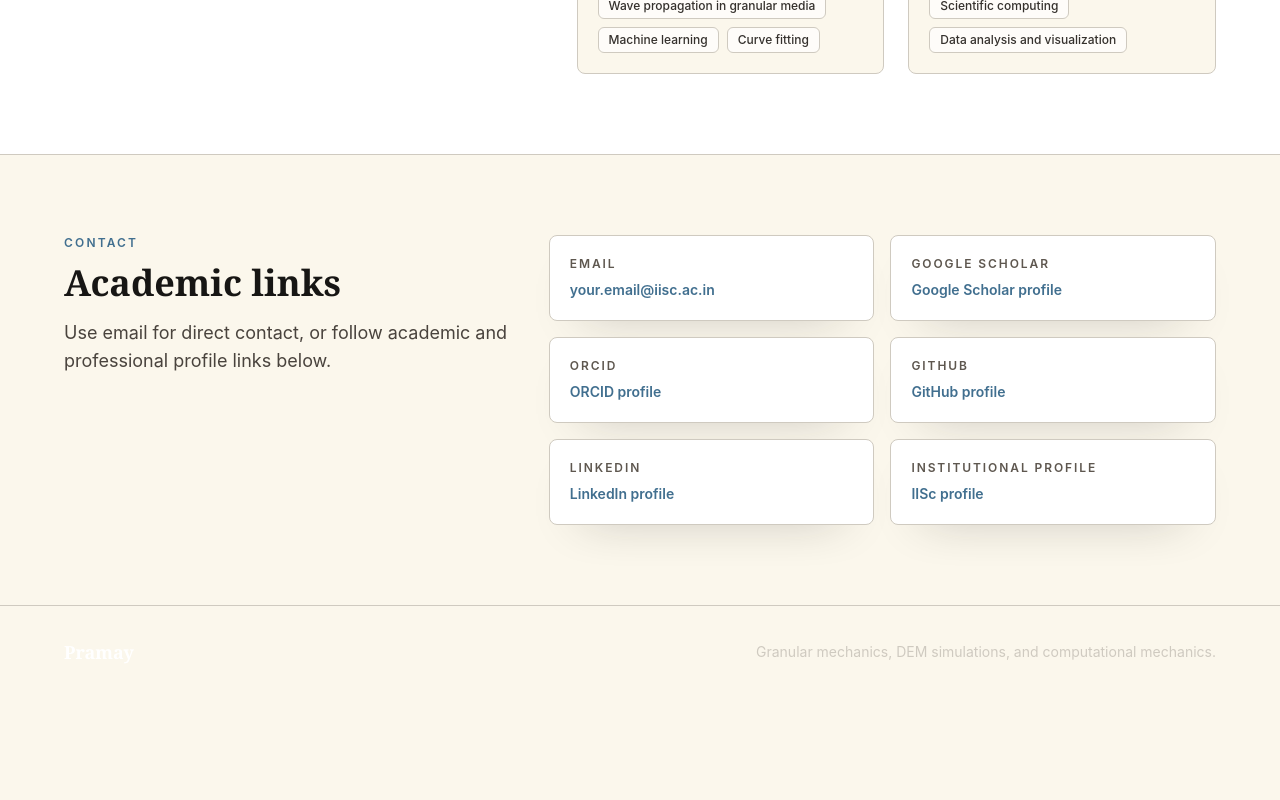
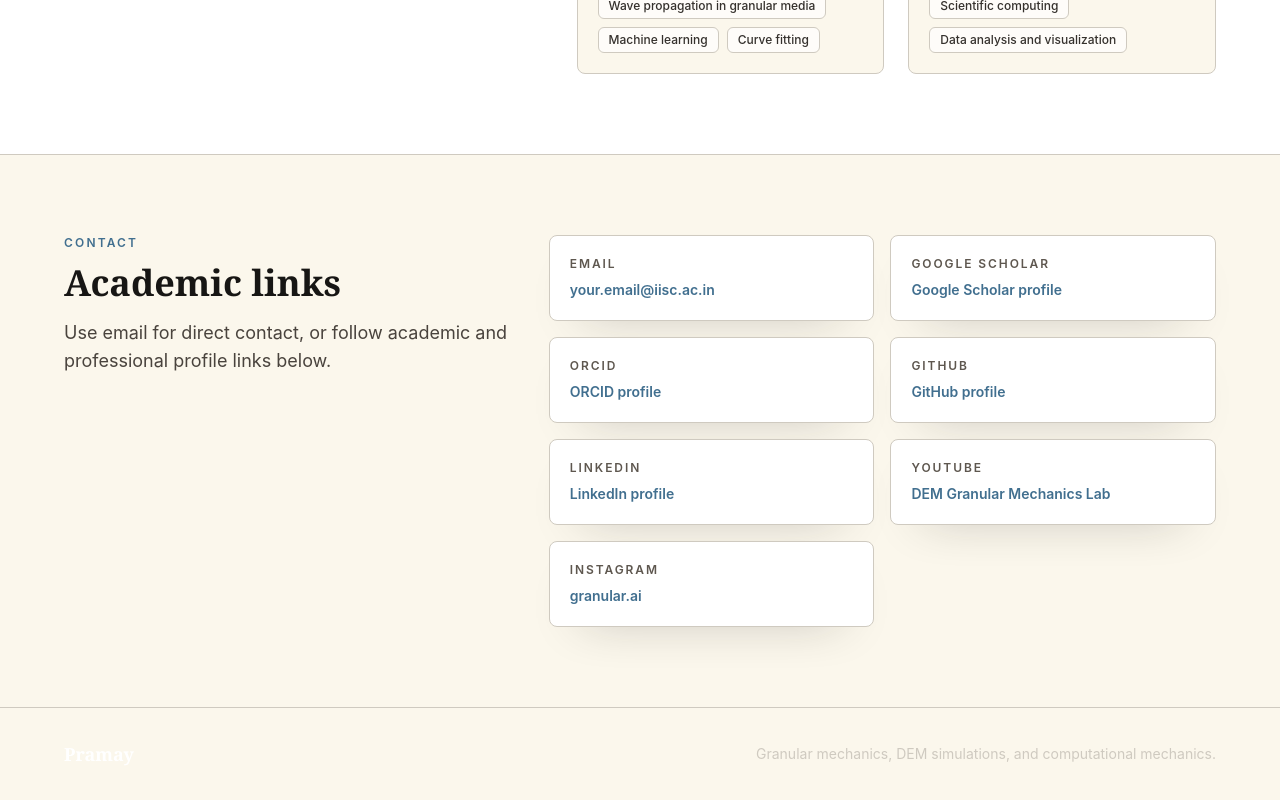
Before and after one commit to pramaybaero-droid/pramaybaero-droid.github.io, a React (Vite) app: page / in a window 1280 px wide. Shown: the part 5443-6243 px from the top of the page. Before the commit the page ends 6141 px from the top, so only its background shows below. Built offline with nearby package versions, Linux system fonts and the light colour scheme.

Commit message:
Add lab social links

```diff
--- a/src/data/links.ts
+++ b/src/data/links.ts
@@ -31,8 +31,13 @@ export const contactLinks: ContactLink[] = [
     href: "https://www.linkedin.com/in/pramay-b-15v11/"
   },
   {
-    label: "Institutional profile",
-    value: "IISc profile",
-    href: "#"
+    label: "YouTube",
+    value: "DEM Granular Mechanics Lab",
+    href: "https://www.youtube.com/@DEMGranularMechanicsLab"
+  },
+  {
+    label: "Instagram",
+    value: "granular.ai",
+    href: "https://www.instagram.com/granular.ai/"
   }
 ];
```
